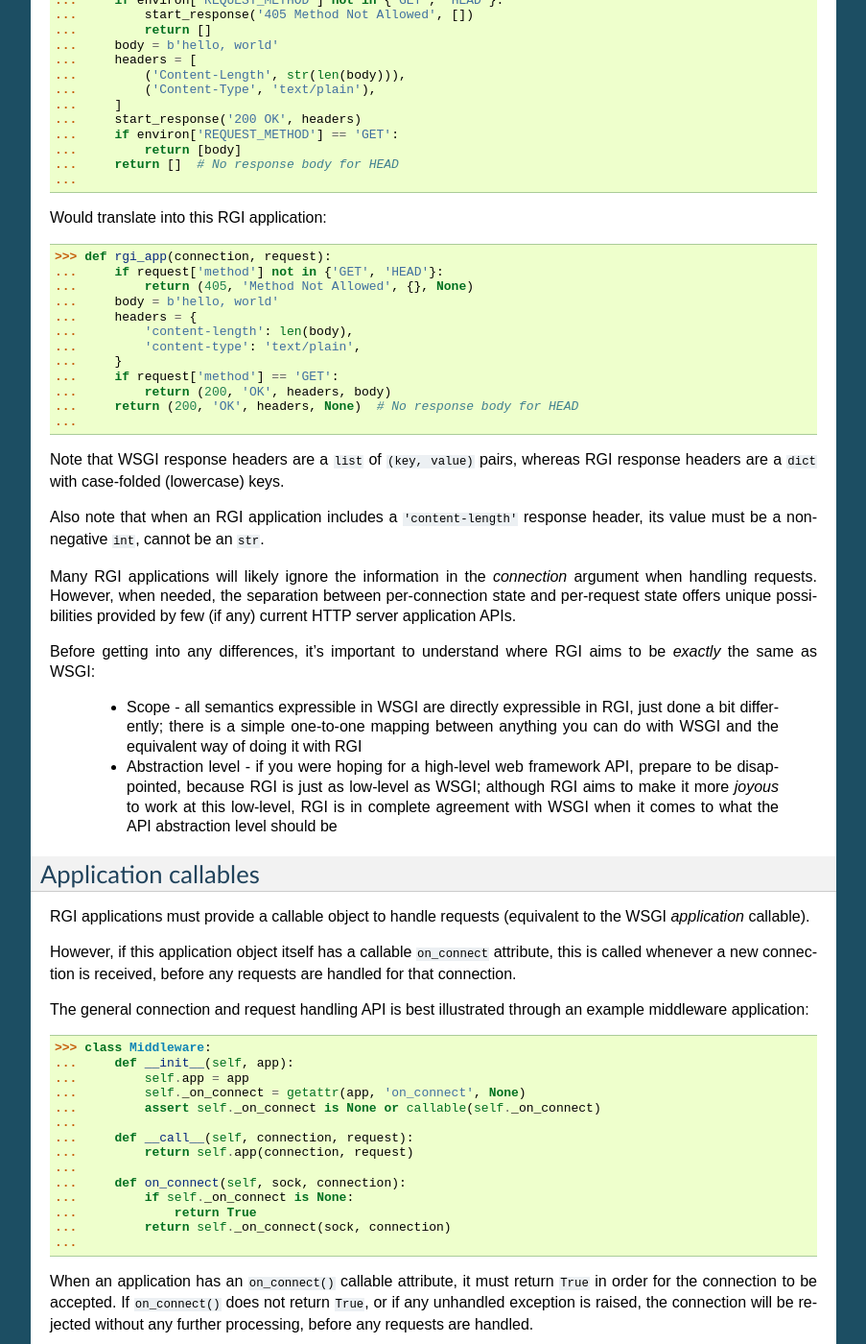
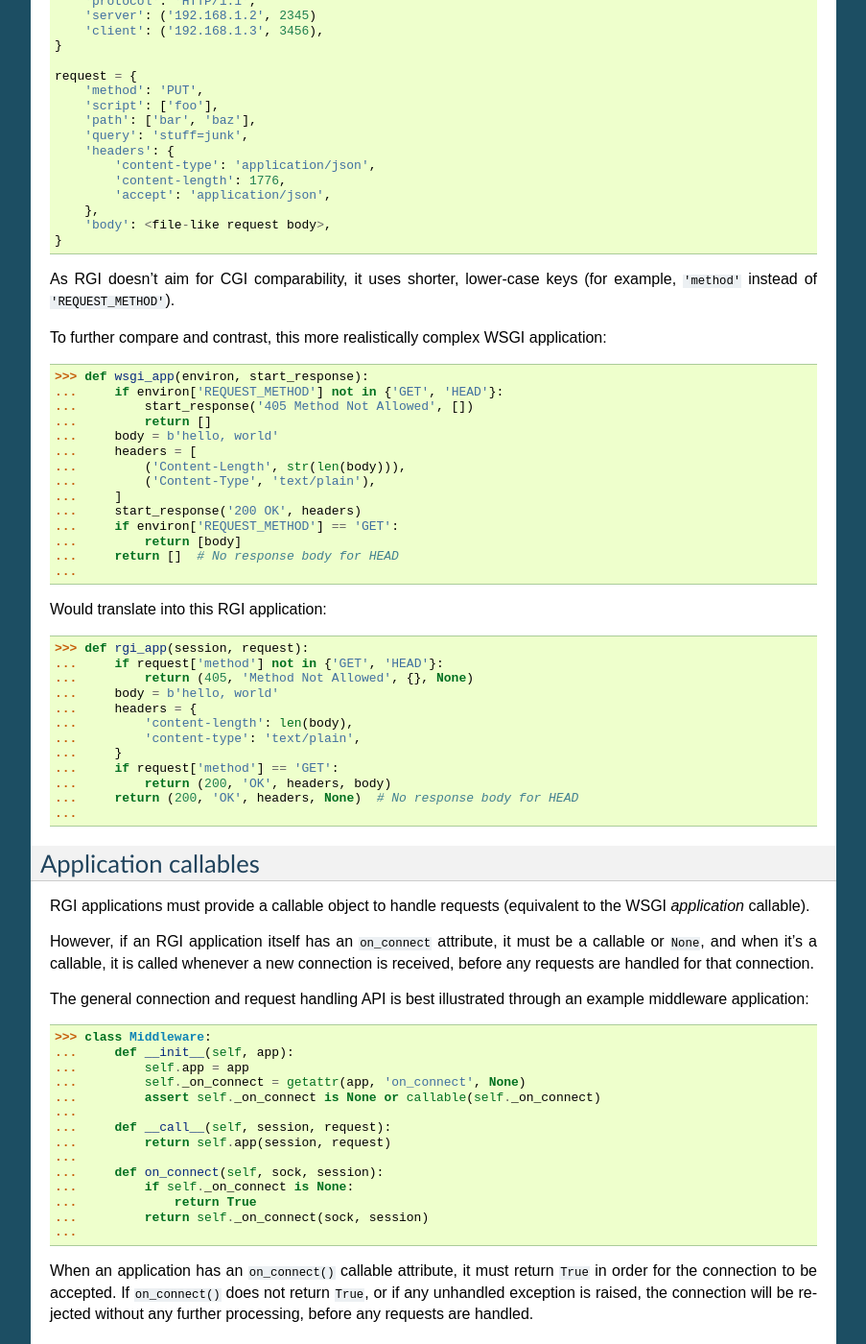
Before and after one commit to json420/degu, a Sphinx documentation site: the page built from doc/rgi.rst, in a window 1280 px wide and 1400 px high, scrolled down 2461 px. Shown: the whole window at 96% size, without its empty margins (198-1101 px from the left). Built offline with Sphinx 7.4.7, drawn with Linux system fonts in a browser that asks for light colours; some of the changed text lies outside the part shown.

Commit message:
Mork work on rgi.rst

```diff
--- a/doc/rgi.rst
+++ b/doc/rgi.rst
@@ -81,8 +81,9 @@
 ...
 
 The RGI *session* is a ``dict`` containing the server-wide and per-connection
-information, and the RGI *request* is a ``dict`` containing only the per-request
-information.
+information, whereas the RGI *request* is a ``dict`` containing only the
+per-request information.  Together, the RGI *session* and *request* provide the
+same information as the WSGI *environ*.
 
 Importantly, a *session* instance is created for each new connection, and then
 RGI applications are called with this exact same *session* instance for each
@@ -96,13 +97,35 @@
 However, as expected, RGI applications are called with a unique *request*
 instance for each request.
 
-If an RGI application
+In addition to the traditional request handler, RGI also allows applications to
+specify a connection handler that will be called after a new connection is
+received, before any requests are processed.  The connection handler can store
+application-specific information in the *session*, which will then be available
+to the request handler for each request handled during the lifetime of the
+connection.
+
+In particular, the connection handler is aimed at allowing RGI applications to
+do application-specific extended per-connection authentication when using SSL
+with client certificates.
+
+RGI applications specify the connection handler via a callable
+``app.on_connect()`` attribute, for example:
 
 >>> class TinyRGIApp:
-...     def __call__(session, request):
-...         return (200, 'OK', {'content-length': 12}, b'hello, world')
+...     def __call__(self, session, request):
+...         if '__hello' not in session:
+...             session['__hello'] = b'hello, world'
+...         body = session['__hello']
+...         return (200, 'OK', {'content-length': len(body)}, body)
+...
+...     def on_connect(self, sock, session):
+...         session['_user'] = '<special per-connection authentication result>'
+...         return True
 ...
 
+Even though the RGI *session* and *request* arguments are quite different than
+the WSGI *environ* argument, there is a simple, one-to-one mapping between
+WSGI and RGI in this respect.
 
 For example, this WSGI *environ*::
 
@@ -124,9 +147,9 @@
         'wsgi.input': <file-like request body>,
     }
 
-Would translate into this RGI *environ* and *request*::
+Would translate into this RGI *session* and *request*::
 
-    environ = {
+    session = {
         'rgi.version': (0, 1),
         'scheme': 'http',
         'protocol': 'HTTP/1.1',
@@ -147,7 +170,10 @@
         'body': <file-like request body>,
     }
 
-To clarify things with a specific application example, this simple WSGI
+As RGI doesn't aim for CGI comparability, it uses shorter, lower-case keys (for
+example, ``'method'`` instead of ``'REQUEST_METHOD'``).
+
+To further compare and contrast, this more realistically complex WSGI
 application:
 
 >>> def wsgi_app(environ, start_response):
@@ -167,7 +193,7 @@
 
 Would translate into this RGI application:
 
->>> def rgi_app(connection, request):
+>>> def rgi_app(session, request):
 ...     if request['method'] not in {'GET', 'HEAD'}:
 ...         return (405, 'Method Not Allowed', {}, None)
 ...     body = b'hello, world'
@@ -180,33 +206,6 @@
 ...     return (200, 'OK', headers, None)  # No response body for HEAD
 ...
 
-Note that WSGI response headers are a ``list`` of ``(key, value)`` pairs,
-whereas RGI response headers are a ``dict`` with case-folded (lowercase) keys.
-
-Also note that when an RGI application includes a ``'content-length'`` response
-header, its value must be a non-negative ``int``, cannot be an ``str``.
-
-Many RGI applications will likely ignore the information in the *connection*
-argument when handling requests.  However, when needed, the separation between
-per-connection state and per-request state offers unique possibilities provided
-by few (if any) current HTTP server application APIs.
-
-
-Before getting into any differences, it's important to understand where RGI
-aims to be *exactly* the same as WSGI:
-
-    * Scope - all semantics expressible in WSGI are directly expressible in RGI,
-      just done a bit differently; there is a simple one-to-one mapping between
-      anything you can do with WSGI and the equivalent way of doing it with RGI
-
-    * Abstraction level - if you were hoping for a high-level web framework API,
-      prepare to be disappointed, because RGI is just as low-level as WSGI;
-      although RGI aims to make it more *joyous* to work at this low-level, RGI
-      is in complete agreement with WSGI when it comes to what the API
-      abstraction level should be
-
-
-
 
 Application callables
 ---------------------
@@ -214,9 +213,9 @@
 RGI applications must provide a callable object to handle requests (equivalent
 to the WSGI *application* callable).
 
-However, if this application object itself has a callable ``on_connect``
-attribute, this is called whenever a new connection is received, before any
-requests are handled for that connection.
+However, if an RGI application itself has an ``on_connect`` attribute, it must
+be a callable or ``None``, and when it's a callable, it is called whenever a new
+connection is received, before any requests are handled for that connection.
 
 The general connection and request handling API is best illustrated through an
 example middleware application:
@@ -227,13 +226,13 @@
 ...         self._on_connect = getattr(app, 'on_connect', None)
 ...         assert self._on_connect is None or callable(self._on_connect)
 ...
-...     def __call__(self, connection, request):
-...         return self.app(connection, request)
+...     def __call__(self, session, request):
+...         return self.app(session, request)
 ...
-...     def on_connect(self, sock, connection):
+...     def on_connect(self, sock, session):
 ...         if self._on_connect is None:
 ...             return True
-...         return self._on_connect(sock, connection)
+...         return self._on_connect(sock, session)
 ...
 
 When an application has an ``on_connect()`` callable attribute, it must
```
